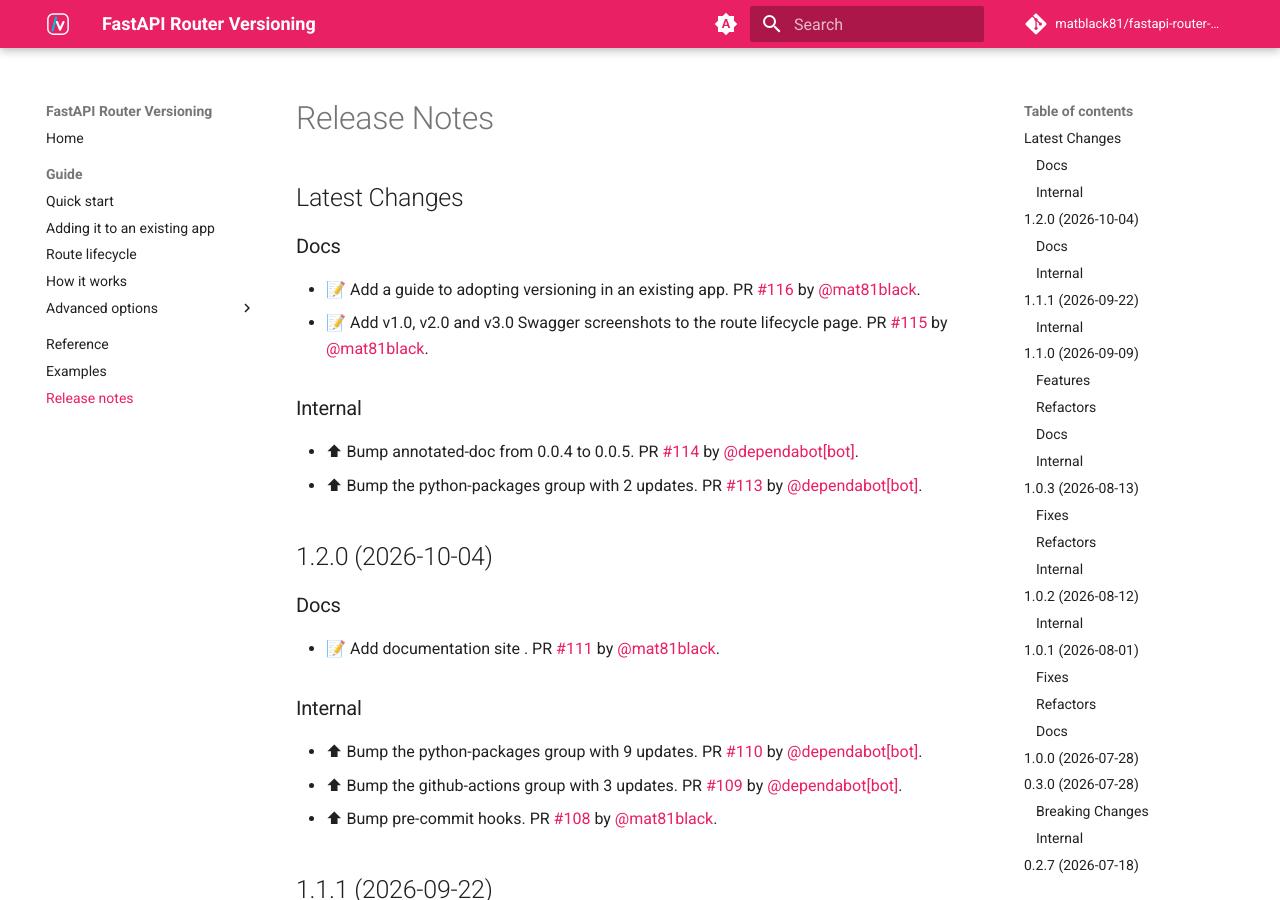
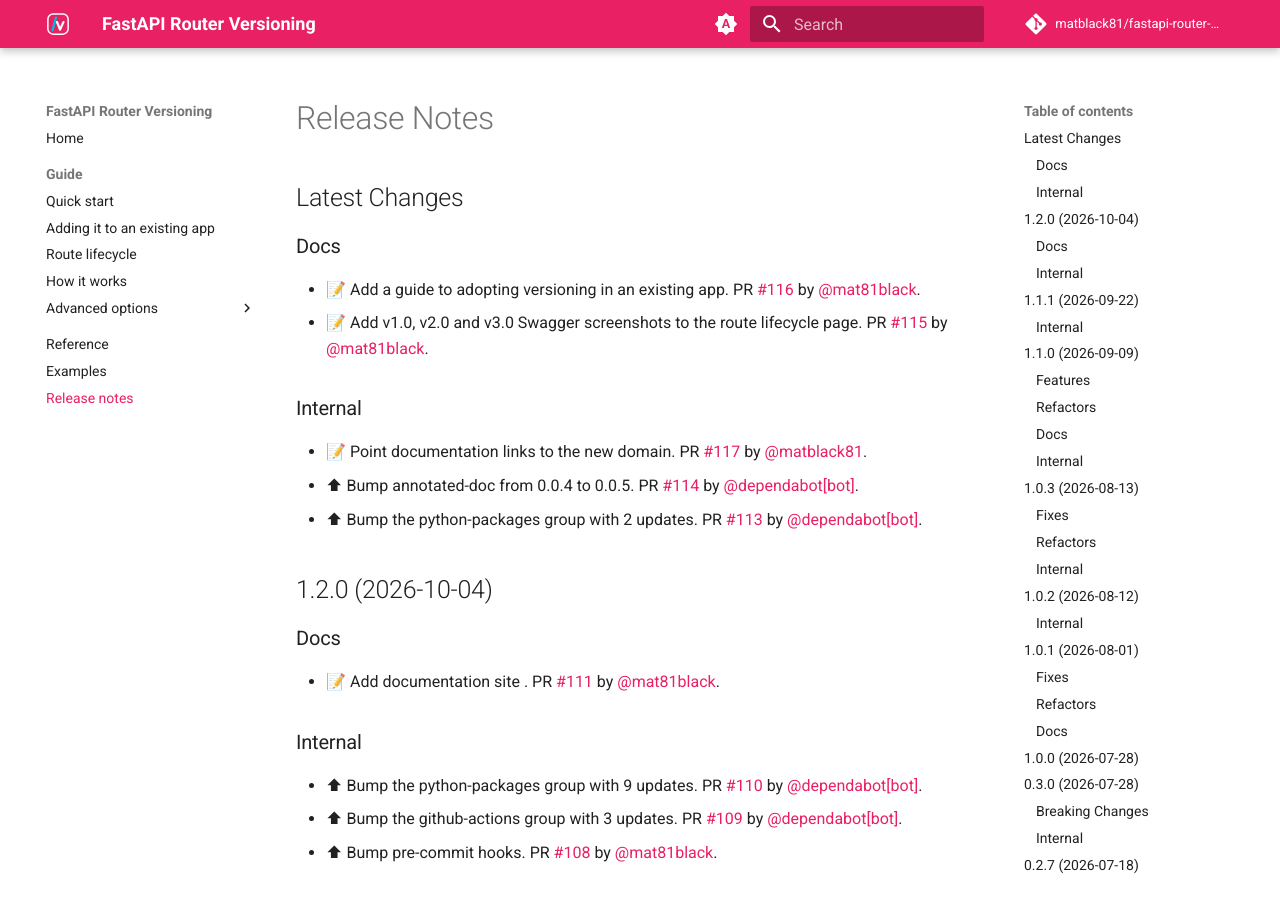
Before and after one commit to mat81black/fastapi-router-versioning, an MkDocs documentation site: the page built from docs/release-notes.md, in a window 1280 px wide and 900 px high. Built offline with MkDocs 1.6.1 and Material for MkDocs 9.7.7, drawn with Linux system fonts in a browser that asks for light colours; comment, search, counter and statistics services are not loaded.

Commit message:
📝 Update release notes
[skip ci]

```diff
--- a/docs/release-notes.md
+++ b/docs/release-notes.md
@@ -9,6 +9,7 @@
 
 ### Internal
 
+* 📝 Point documentation links to the new domain. PR [#117](https://github.com/matblack81/fastapi-router-versioning/pull/117) by [@matblack81](https://github.com/matblack81).
 * ⬆ Bump annotated-doc from 0.0.4 to 0.0.5. PR [#114](https://github.com/mat81black/fastapi-router-versioning/pull/114) by [@dependabot[bot]](https://github.com/apps/dependabot).
 * ⬆ Bump the python-packages group with 2 updates. PR [#113](https://github.com/mat81black/fastapi-router-versioning/pull/113) by [@dependabot[bot]](https://github.com/apps/dependabot).
 
```
